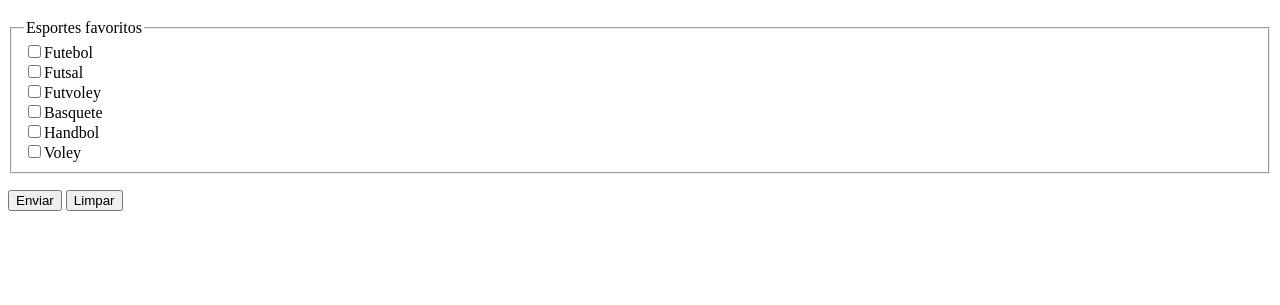
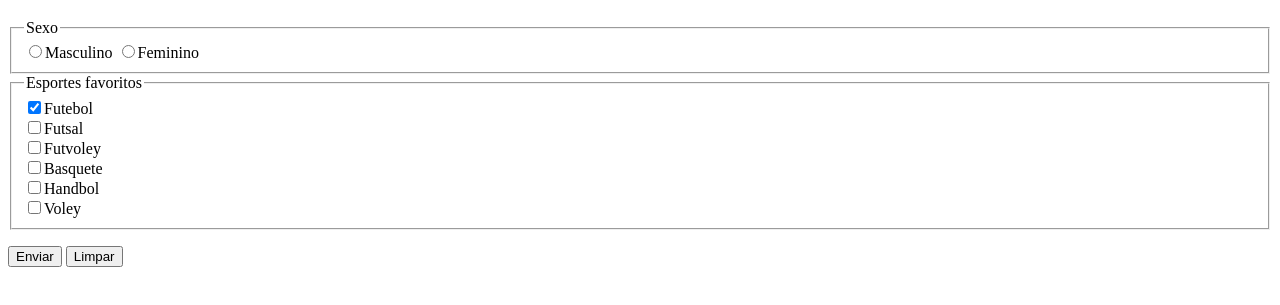
Before and after one commit to AlanVianaR190/Html5---Css3-Modulo-4, a plain HTML site: page ex025/form005.html in a window 1280 px wide. Shown: the part 61-366 px from the top of the page. Drawn offline with Linux system fonts and the light colour scheme.

Commit message:
Update form005.html

```diff
--- a/ex025/form005.html
+++ b/ex025/form005.html
@@ -9,8 +9,17 @@
     <h1>Teste de formulario</h1>
     <form action="cadastro.php" method="get">
         <fieldset>
+            <legend>Sexo</legend>
+            <!-- O elemento <input type="radio"> em HTML é usado para criar botões de rádio em um formulário. Botões de rádio são um grupo de opções onde o usuário pode selecionar apenas uma opção por vez. Todos os botões de rádio que pertencem ao mesmo grupo compartilham o mesmo valor de name. -->
+            <input type="radio" name="sexo" id="imasc" value="M"><label for="imasc">Masculino</label>
+            <!-- O atributo value no elemento <input> do tipo radio especifica o valor que será enviado ao servidor quando o formulário for submetido e esse botão de rádio estiver selecionado. -->
+            <input type="radio" name="sexo" id="ifem" value="F"><label for="ifem">Feminino</label>
+        </fieldset>
+        <fieldset>
             <legend>Esportes favoritos</legend>
-            <input type="checkbox" name="fut" id="ifut"><label for="ifut">Futebol</label><br>
+            <!-- O elemento <input> do tipo checkbox é utilizado em formulários HTML para permitir que os usuários selecionem uma ou mais opções de um conjunto. -->
+            <input type="checkbox" name="fut" id="ifut" checked><label for="ifut">Futebol</label><br>
+            <!-- O atributo checked no elemento <input type="checkbox"> é utilizado para especificar que a caixa de seleção deve estar marcada por padrão quando a página é carregada. -->
             <input type="checkbox" name="futs" id="ifuts"><label for="ifuts">Futsal</label><br>
             <input type="checkbox" name="futv" id="ifutv"><label for="ifutv">Futvoley</label><br>
             <input type="checkbox" name="basq" id="ibasq"><label for="ibasq">Basquete</label><br>
```
